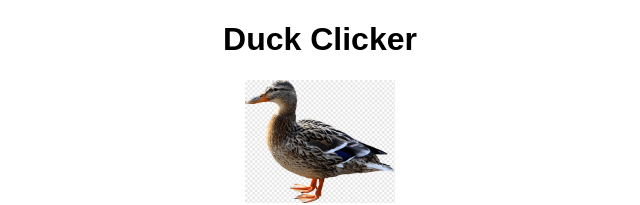
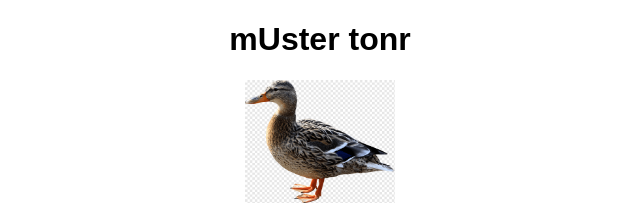
Before and after one commit to DroneHunters/DroneHunter, a plain HTML site: page index.html in a window 1280 px wide. Shown: the top 205 px of the page, without its empty margins (320-960 px from the left). Drawn offline with Linux system fonts and the light colour scheme.

Commit message:
Update index.html

```diff
--- a/index.html
+++ b/index.html
@@ -8,7 +8,7 @@
     </style>
 </head>
 <body>
-    <h1>Duck Clicker</h1>
+    <h1>mUster tonr</h1>
     <img id="duck" src="duck.png" alt="Duck">
     <p>Монеты: <span id="coins">0</span></p>
 
```
